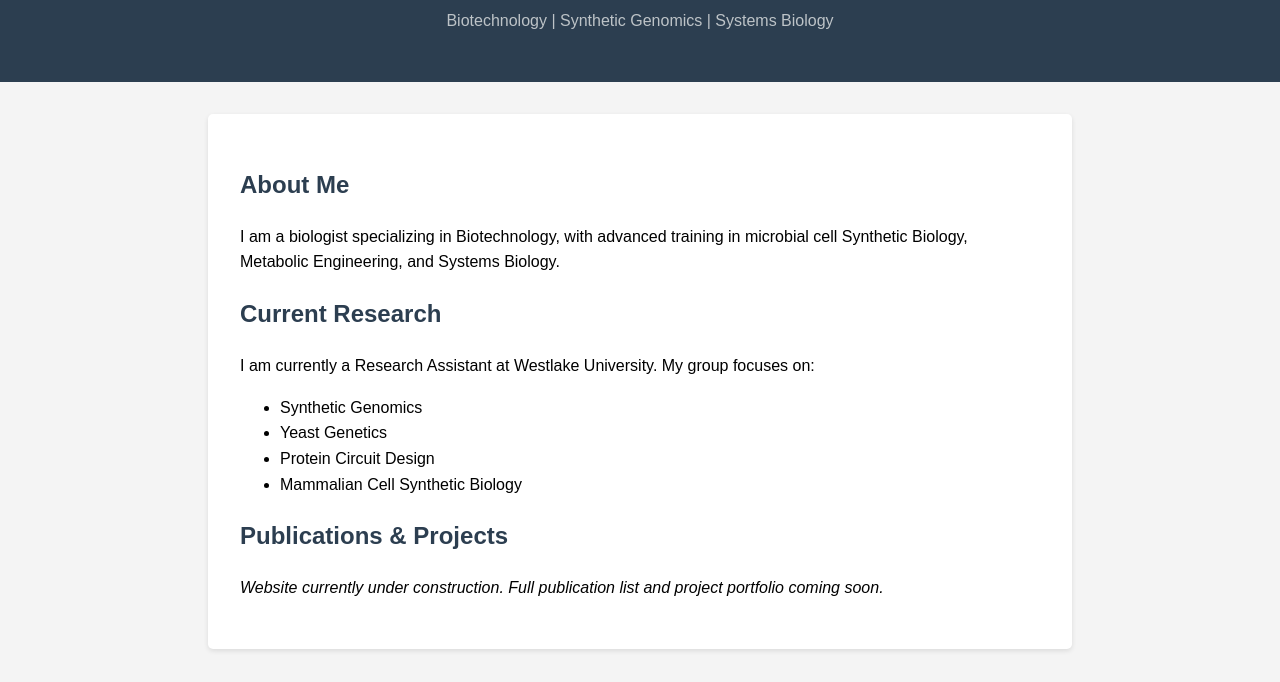
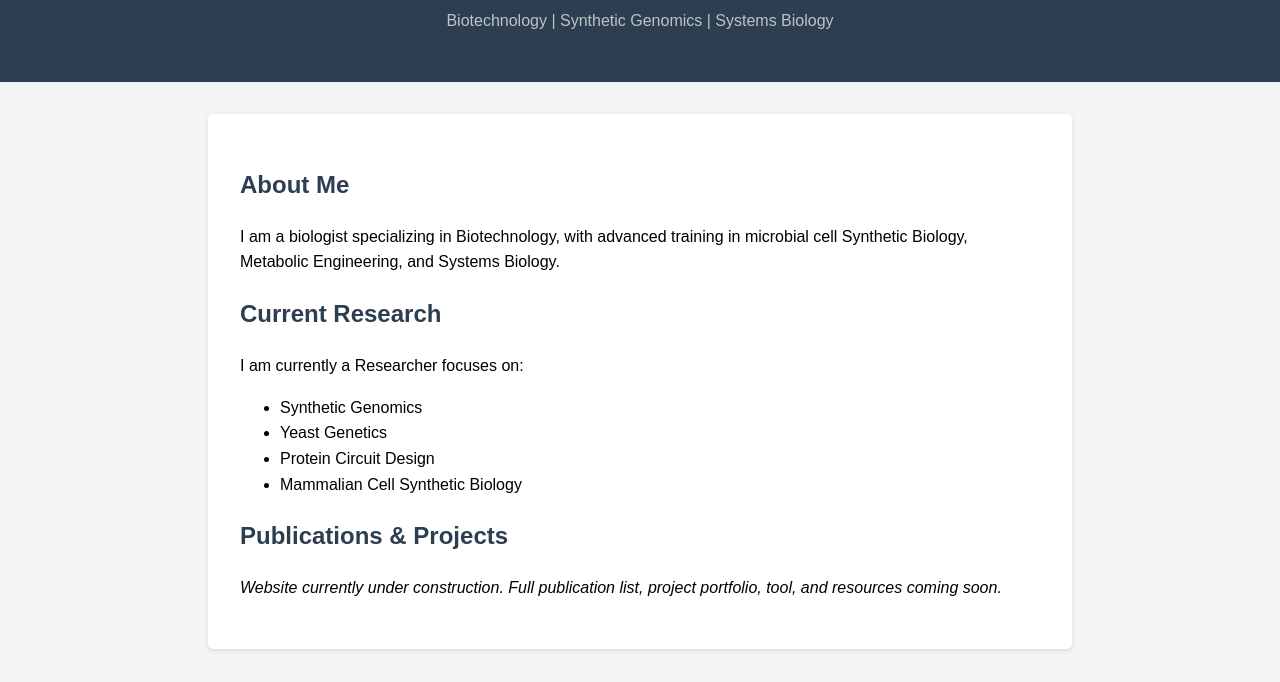
Before and after one commit to jwang-bio/jwang-bio.github.io, a plain HTML site: page index.html in a window 1280 px wide. Shown: the part 118-800 px from the top of the page. Drawn offline with Linux system fonts and the light colour scheme.

Commit message:
Update index.html

```diff
--- a/index.html
+++ b/index.html
@@ -22,7 +22,7 @@
         <p>I am a biologist specializing in Biotechnology, with advanced training in microbial cell Synthetic Biology, Metabolic Engineering, and Systems Biology.</p>
 
         <h2>Current Research</h2>
-        <p>I am currently a Research Assistant at Westlake University. My group focuses on:</p>
+        <p>I am currently a Researcher focuses on:</p>
         <ul>
             <li>Synthetic Genomics</li>
             <li>Yeast Genetics</li>
@@ -31,7 +31,7 @@
         </ul>
 
         <h2>Publications & Projects</h2>
-        <p><em>Website currently under construction. Full publication list and project portfolio coming soon.</em></p>
+        <p><em>Website currently under construction. Full publication list, project portfolio, tool, and resources coming soon.</em></p>
     </div>
 </body>
 </html>
```
